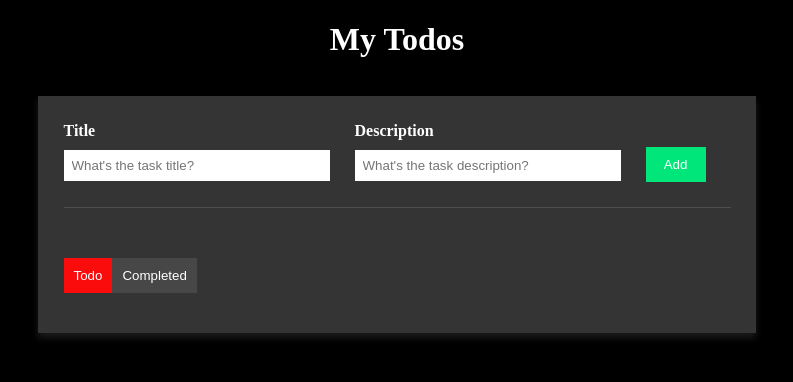
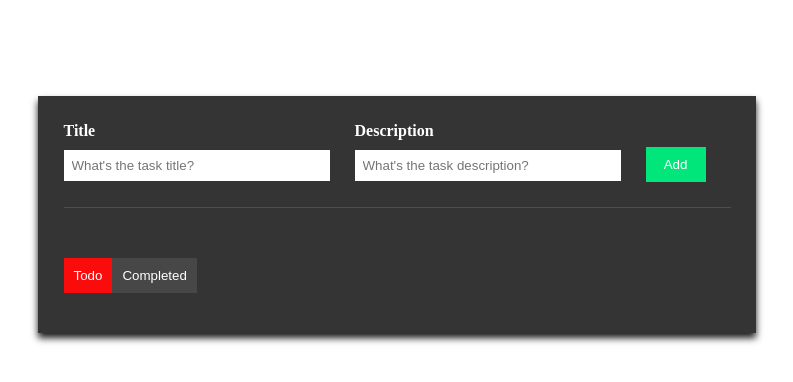
Before and after one commit to jeevan07854/React--Todo-Webapp, a React (Vite) app: page / in a window 1280 px wide. Shown: the top 382 px of the page, without its empty margins (243-1036 px from the left). Built offline with nearby package versions, Linux system fonts and the light colour scheme.

Commit message:
Update App.css

```diff
--- a/src/App.css
+++ b/src/App.css
@@ -1,5 +1,5 @@
 body{
-    background-color: black;
+    background-color: ;
     color:white;
     overflow: hidden;
   }
```
